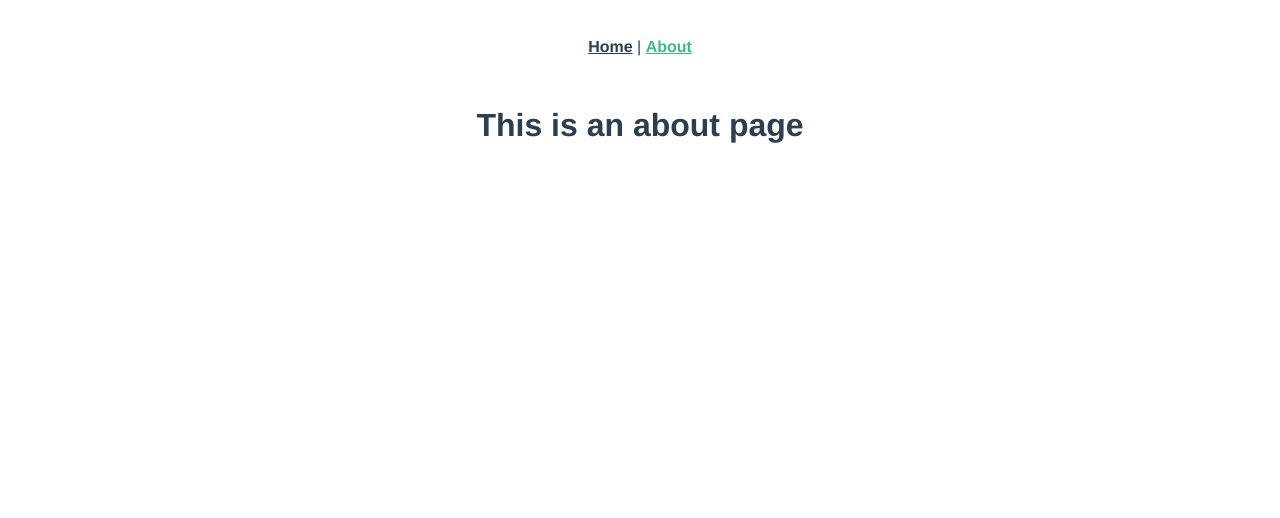
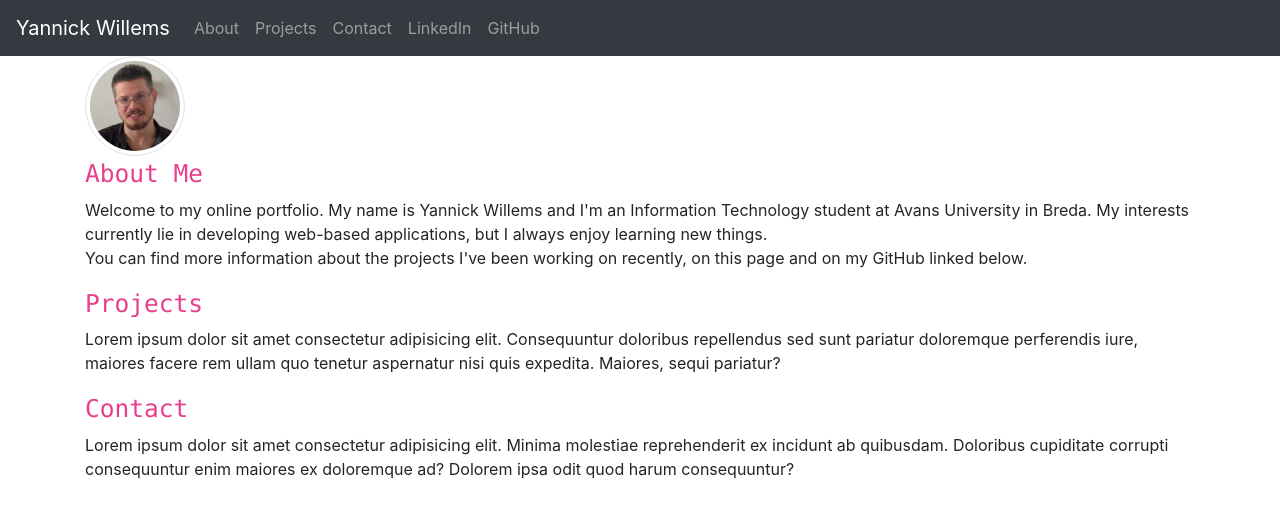
Before and after one commit to Ker0h/portfolio, a Vue app: page /#/about in a window 1280 px wide. Shown: the top 518 px of the page. Built offline with nearby package versions, Linux system fonts and the light colour scheme.

Commit message:
Initial draft

```diff
--- a/package.json
+++ b/package.json
@@ -8,6 +8,7 @@
     "lint": "vue-cli-service lint"
   },
   "dependencies": {
+    "bootstrap-vue": "^2.0.0-rc.16",
     "vue": "^2.6.6",
     "vue-router": "^3.0.1",
     "vuex": "^3.0.1"
--- a/src/App.vue
+++ b/src/App.vue
@@ -1,31 +1,29 @@
 <template>
   <div id="app">
     <div id="nav">
-      <router-link to="/">Home</router-link> |
-      <router-link to="/about">About</router-link>
+      <b-navbar toggleable="lg" type="dark" variant="dark" app>
+        <b-navbar-brand href="#">Yannick Willems</b-navbar-brand>
+
+        <b-navbar-toggle target="nav-collapse"></b-navbar-toggle>
+
+        <b-collapse id="nav-collapse" is-nav>
+          <b-navbar-nav>
+            <b-nav-item to="about">About</b-nav-item>
+            <b-nav-item to="projects">Projects</b-nav-item>
+            <b-nav-item to="contact">Contact</b-nav-item>
+            <b-nav-item href="https://www.linkedin.com/in/yannick-willems-49852b150/" target="_blank">LinkedIn</b-nav-item>
+            <b-nav-item href="https://github.com/Ker0h" target="_blank">GitHub</b-nav-item>
+          </b-navbar-nav>
+        </b-collapse>
+      </b-navbar>
     </div>
-    <router-view/>
+
+    <b-container>
+      <router-view/>
+    </b-container>
   </div>
 </template>
 
 <style>
-#app {
-  font-family: 'Avenir', Helvetica, Arial, sans-serif;
-  -webkit-font-smoothing: antialiased;
-  -moz-osx-font-smoothing: grayscale;
-  text-align: center;
-  color: #2c3e50;
-}
-#nav {
-  padding: 30px;
-}
 
-#nav a {
-  font-weight: bold;
-  color: #2c3e50;
-}
-
-#nav a.router-link-exact-active {
-  color: #42b983;
-}
 </style>
--- /dev/null
+++ b/src/components/About.vue
@@ -0,0 +1,55 @@
+<template>
+  <div class="about">
+    <b-row>
+      <b-col cols="4" offset="4" sm="12" offset-sm="0">
+        <b-img src="../assets/face.png" thumbnail fluid rounded="circle" v-bind="{width: '100%'}"></b-img>
+      </b-col>
+    </b-row>
+
+    <b-row>
+      <b-col>
+        <h3>
+          <code>About Me</code>
+        </h3>
+        <p>Welcome to my online portfolio.
+          My name is Yannick Willems and I'm an Information Technology student at Avans University in Breda.
+          My interests currently lie in developing web-based applications, but I always enjoy learning new things.<br />
+          You can find more information about the projects I've been working on recently, on this page and on my GitHub linked below.</p>
+      </b-col>
+    </b-row>
+
+    <b-row>
+      <b-col cols="6" offset="6" sm="12" offset-sm="0">
+        <h3>
+          <code>Projects</code>
+        </h3>
+      </b-col>
+
+      <b-col cols="12">
+        <p>Lorem ipsum dolor sit amet consectetur adipisicing elit. Consequuntur doloribus repellendus sed sunt pariatur doloremque perferendis iure, maiores facere rem ullam quo tenetur aspernatur nisi quis expedita. Maiores, sequi pariatur?</p>
+      </b-col>
+    </b-row>
+
+    <b-row>
+      <b-col>
+        <h3>
+          <code>Contact</code>
+        </h3>
+        <p>Lorem ipsum dolor sit amet consectetur adipisicing elit. Minima molestiae reprehenderit ex incidunt ab quibusdam. Doloribus cupiditate corrupti consequuntur enim maiores ex doloremque ad? Dolorem ipsa odit quod harum consequuntur?</p>
+      </b-col>
+    </b-row>
+
+  </div>
+</template>
+
+<script>
+export default {
+  name: "About"
+};
+</script>
+
+<style>
+code {
+  color: black;
+}
+</style>
--- a/src/components/HelloWorld.vue
+++ /dev/null
@@ -1,58 +0,0 @@
-<template>
-  <div class="hello">
-    <h1>{{ msg }}</h1>
-    <p>
-      For a guide and recipes on how to configure / customize this project,<br>
-      check out the
-      <a href="https://cli.vuejs.org" target="_blank" rel="noopener">vue-cli documentation</a>.
-    </p>
-    <h3>Installed CLI Plugins</h3>
-    <ul>
-      <li><a href="https://github.com/vuejs/vue-cli/tree/dev/packages/%40vue/cli-plugin-babel" target="_blank" rel="noopener">babel</a></li>
-      <li><a href="https://github.com/vuejs/vue-cli/tree/dev/packages/%40vue/cli-plugin-eslint" target="_blank" rel="noopener">eslint</a></li>
-    </ul>
-    <h3>Essential Links</h3>
-    <ul>
-      <li><a href="https://vuejs.org" target="_blank" rel="noopener">Core Docs</a></li>
-      <li><a href="https://forum.vuejs.org" target="_blank" rel="noopener">Forum</a></li>
-      <li><a href="https://chat.vuejs.org" target="_blank" rel="noopener">Community Chat</a></li>
-      <li><a href="https://twitter.com/vuejs" target="_blank" rel="noopener">Twitter</a></li>
-      <li><a href="https://news.vuejs.org" target="_blank" rel="noopener">News</a></li>
-    </ul>
-    <h3>Ecosystem</h3>
-    <ul>
-      <li><a href="https://router.vuejs.org" target="_blank" rel="noopener">vue-router</a></li>
-      <li><a href="https://vuex.vuejs.org" target="_blank" rel="noopener">vuex</a></li>
-      <li><a href="https://github.com/vuejs/vue-devtools#vue-devtools" target="_blank" rel="noopener">vue-devtools</a></li>
-      <li><a href="https://vue-loader.vuejs.org" target="_blank" rel="noopener">vue-loader</a></li>
-      <li><a href="https://github.com/vuejs/awesome-vue" target="_blank" rel="noopener">awesome-vue</a></li>
-    </ul>
-  </div>
-</template>
-
-<script>
-export default {
-  name: 'HelloWorld',
-  props: {
-    msg: String
-  }
-}
-</script>
-
-<!-- Add "scoped" attribute to limit CSS to this component only -->
-<style scoped>
-h3 {
-  margin: 40px 0 0;
-}
-ul {
-  list-style-type: none;
-  padding: 0;
-}
-li {
-  display: inline-block;
-  margin: 0 10px;
-}
-a {
-  color: #42b983;
-}
-</style>
--- /dev/null
+++ b/src/components/NotFound.vue
@@ -0,0 +1,15 @@
+<template>
+  <div class="not-found">
+    <h1>Not Found</h1>
+  </div>
+</template>
+
+<script>
+export default {
+  name: 'NotFound'
+}
+</script>
+
+<style>
+
+</style>
--- /dev/null
+++ b/src/components/Projects.vue
@@ -0,0 +1,15 @@
+<template>
+  <div class="projects">
+    <h1>Projects</h1>
+  </div>
+</template>
+
+<script>
+export default {
+  name: 'Projects'
+}
+</script>
+
+<style>
+
+</style>
--- a/src/router.js
+++ b/src/router.js
@@ -1,23 +1,27 @@
 import Vue from 'vue'
 import Router from 'vue-router'
-import Home from './views/Home.vue'
+import About from './components/About'
+import Projects from './components/Projects'
+import NotFound from './components/NotFound'
 
 Vue.use(Router)
 
 export default new Router({
   routes: [
     {
-      path: '/',
-      name: 'home',
-      component: Home
+      path: '/about',
+      name: 'about',
+      component: About
     },
     {
-      path: '/about',
-      name: 'about',
-      // route level code-splitting
-      // this generates a separate chunk (about.[hash].js) for this route
-      // which is lazy-loaded when the route is visited.
-      component: () => import(/* webpackChunkName: "about" */ './views/About.vue')
+      path: '/projects',
+      name: 'projects',
+      component: Projects
+    },
+    {
+      path: '*',
+      name: 'not-found',
+      component: NotFound
     }
   ]
 })
--- a/src/views/About.vue
+++ /dev/null
@@ -1,5 +0,0 @@
-<template>
-  <div class="about">
-    <h1>This is an about page</h1>
-  </div>
-</template>
--- a/src/views/Home.vue
+++ /dev/null
@@ -1,18 +0,0 @@
-<template>
-  <div class="home">
-    <img alt="Vue logo" src="../assets/logo.png">
-    <HelloWorld msg="Welcome to Your Vue.js App"/>
-  </div>
-</template>
-
-<script>
-// @ is an alias to /src
-import HelloWorld from '@/components/HelloWorld.vue'
-
-export default {
-  name: 'home',
-  components: {
-    HelloWorld
-  }
-}
-</script>
--- /dev/null
+++ b/vue.config.js
@@ -0,0 +1,23 @@
+module.exports = {
+  chainWebpack: config => {
+    config.module
+      .rule('vue')
+      .use('vue-loader')
+      .loader('vue-loader')
+      .tap(options => {
+        options['transformAssetUrls'] = {
+          img: 'src',
+          image: 'xlink:href',
+          'b-img': 'src',
+          'b-img-lazy': ['src', 'blank-src'],
+          'b-card': 'img-src',
+          'b-card-img': 'img-src',
+          'b-card-img-lazy': ['src', 'blank-src'],
+          'b-carousel-slide': 'img-src',
+          'b-embed': 'src'
+        }
+
+        return options
+      })
+  }
+}
```
Also changed, not shown: src/main.js (+7 -0 lines), src/assets/face.png (added), 1 other file (tests, documents, lock files or other folders).
